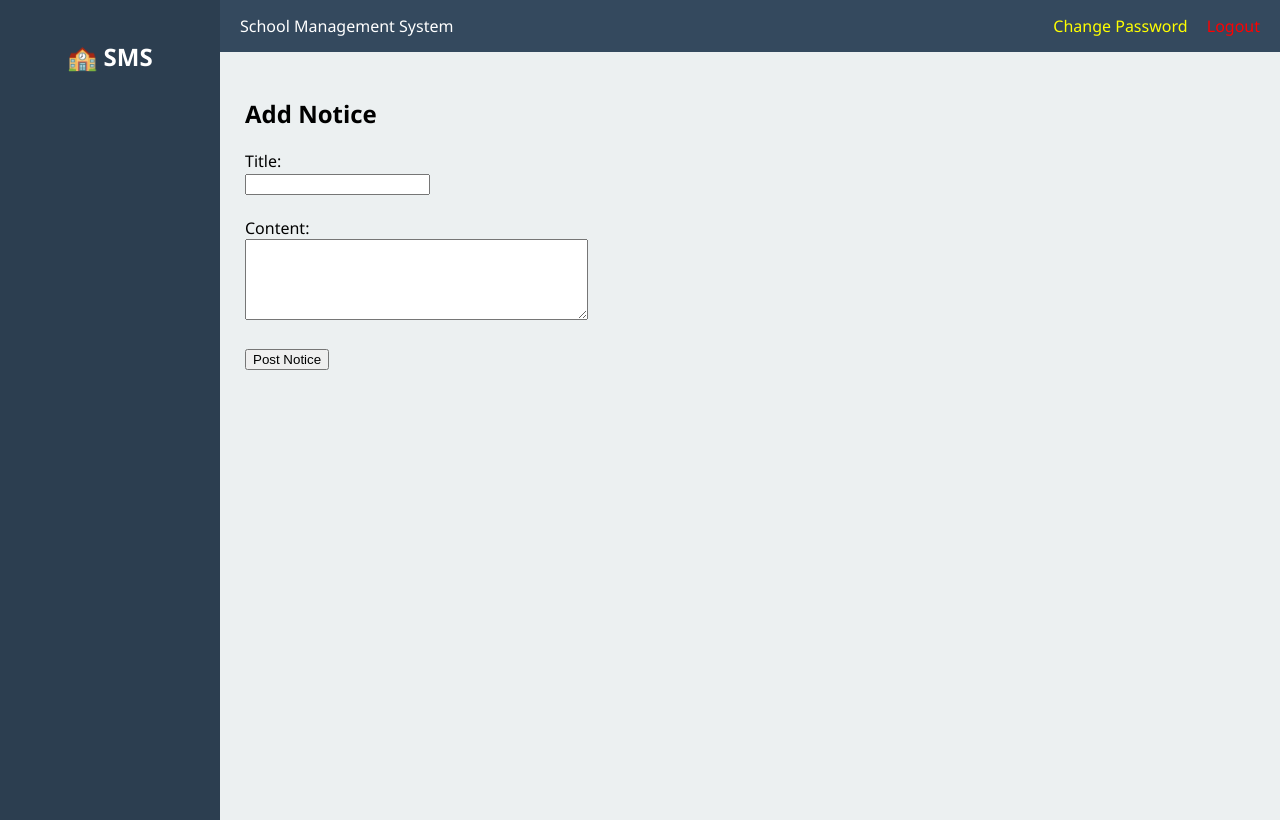
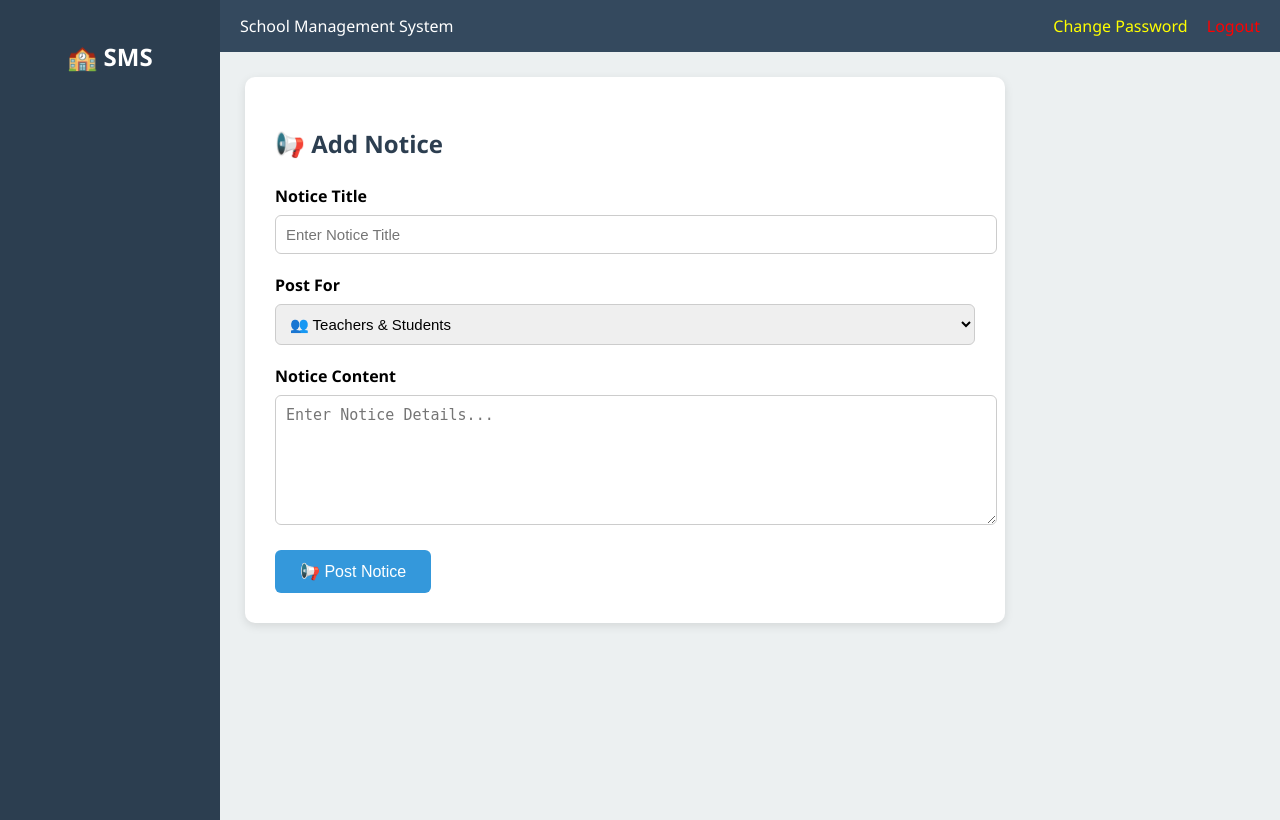
Before and after one commit to ChallaYesuBabu/vignan_school-management-system, a Flask app: page /admin/add-notice in a window 1280 px wide. Run offline with Flask 3, Linux system fonts and the light colour scheme.

Commit message:
Added audience-based notice board

```diff
--- a/models/db.py
+++ b/models/db.py
@@ -19,4 +19,3 @@ quiz_result_collection = db['quiz_results']
 timetable_collection = db['timetable']
 password_request_collection = db["password_requests"]
 gallery_collection = db.gallery
-notice_collection = db["notices"]
--- a/routes/admin_routes.py
+++ b/routes/admin_routes.py
@@ -72,22 +72,25 @@ def add_student():
     return render_template('admin/create_student.html')
 
 
+
 @admin.route('/admin/add-notice', methods=['GET', 'POST'])
 def add_notice_route():
 
     if request.method == 'POST':
-        data = request.form
 
         notice_data = {
-            "title": data['title'],
-            "content": data['content']
+            "title": request.form["title"],
+            "content": request.form["content"],
+            "audience": request.form["audience"]
         }
 
         add_notice(notice_data)
 
-        return "Notice Added Successfully ✅"
+        flash("Notice Added Successfully ✅", "success")
 
-    return render_template('admin/add_notice.html')
+        return redirect('/admin/add-notice')
+
+    return render_template("admin/add_notice.html")
 # =========================
 # CREATE FACULTY
 # ========================
--- a/routes/faculty_routes.py
+++ b/routes/faculty_routes.py
@@ -842,8 +842,11 @@ def faculty_timetable():
 def faculty_notices():
 
     notices = list(
-        notice_collection.find().sort("date", -1)
+        notice_collection.find({
+            "audience": {"$in": ["teachers", "both"]}
+        }).sort("created_at", -1)
     )
+
     return render_template(
         "faculty/notices.html",
         notices=notices
--- a/templates/admin/add_notice.html
+++ b/templates/admin/add_notice.html
@@ -1,17 +1,118 @@
 {% extends "base.html" %}
 
 {% block content %}
-<h2>Add Notice</h2>
+
+<style>
+
+.notice-container{
+    max-width:700px;
+    background:#fff;
+    padding:30px;
+    border-radius:10px;
+    box-shadow:0 3px 10px rgba(0,0,0,.1);
+}
+
+.notice-container h2{
+    margin-bottom:25px;
+    color:#2c3e50;
+}
+
+.notice-container label{
+    font-weight:600;
+    display:block;
+    margin-bottom:8px;
+}
+
+.notice-container input,
+.notice-container textarea,
+.notice-container select{
+    width:100%;
+    padding:10px;
+    border:1px solid #ccc;
+    border-radius:6px;
+    margin-bottom:20px;
+    font-size:15px;
+}
+
+.notice-container textarea{
+    resize:vertical;
+}
+
+.notice-container button{
+    background:#3498db;
+    color:white;
+    border:none;
+    padding:12px 25px;
+    border-radius:6px;
+    cursor:pointer;
+    font-size:16px;
+}
+
+.notice-container button:hover{
+    background:#2980b9;
+}
+
+.flash{
+    padding:12px;
+    border-radius:6px;
+    margin-bottom:20px;
+    font-weight:bold;
+}
+
+.flash.success{
+    background:#d4edda;
+    color:#155724;
+    border:1px solid #c3e6cb;
+}
+
+</style>
+
+<div class="notice-container">
+
+<h2>📢 Add Notice</h2>
+
+{% with messages = get_flashed_messages(with_categories=true) %}
+    {% if messages %}
+        {% for category, message in messages %}
+            <div class="flash {{ category }}">
+                {{ message }}
+            </div>
+        {% endfor %}
+    {% endif %}
+{% endwith %}
 
 <form method="POST">
 
-Title:<br>
-<input type="text" name="title" required><br><br>
+<label>Notice Title</label>
 
-Content:<br>
-<textarea name="content" rows="5" cols="40"></textarea><br><br>
+<input
+type="text"
+name="title"
+placeholder="Enter Notice Title"
+required>
 
-<button type="submit">Post Notice</button>
+<label>Post For</label>
+
+<select name="audience" required>
+    <option value="both">👥 Teachers & Students</option>
+    <option value="teachers">👨‍🏫 Teachers Only</option>
+    <option value="students">🎓 Students Only</option>
+</select>
+
+<label>Notice Content</label>
+
+<textarea
+name="content"
+rows="6"
+placeholder="Enter Notice Details..."
+required></textarea>
+
+<button type="submit">
+📢 Post Notice
+</button>
 
 </form>
+
+</div>
+
 {% endblock %}
```
Also changed, not shown: routes/student_routes.py (+12 -6 lines), templates/faculty/notices.html (+12 -2 lines), templates/student/view_notice.html (+12 -6 lines).
